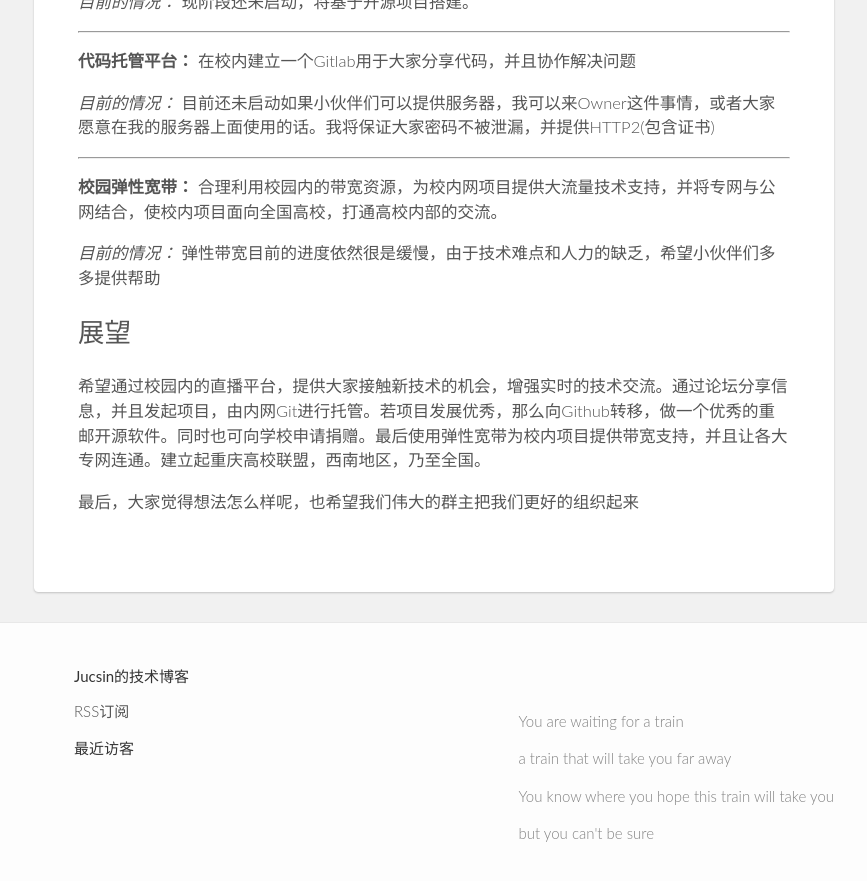
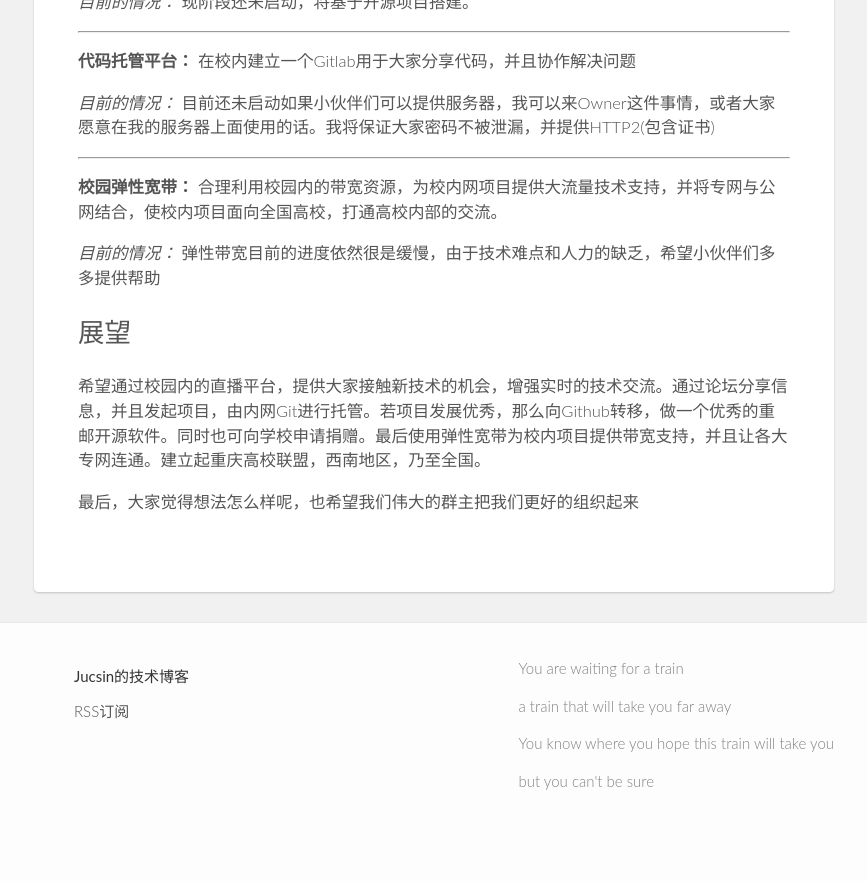
Before and after one commit to DurianSUN/blog, a Jekyll site: the page built from freeorgcqupt.md, in a window 1280 px wide and 900 px high, scrolled down 1197 px. Shown: the top 881 px of the window, without its empty margins (206-1073 px from the left). Built offline with Jekyll 4.4.1, drawn with Linux system fonts in a browser that asks for light colours; comment, search, counter and statistics services are not loaded; after the commit the page ends 2044 px from its top, so only the background shows below that.

Commit message:
修改头像文字和底部b布局

```diff
--- a/_includes/footer.html
+++ b/_includes/footer.html
@@ -15,10 +15,10 @@ var duoshuoQuery = {short_name:"jucsinyu"};
 
     <h2 class="footer-heading">{{ site.title }}</h2>
      <a class ="visit-head" href="{{ "/feed.xml" | prepend: site.baseurl }}">RSS订阅</a>
-    <p class ="visit-head">最近访客</p>
+
      <div class="footer-col-wrapper">
       <div class="footer-col footer-col-3 ">
-        <ul class="ds-recent-visitors" data-num-items="15" data-avatar-size="32"></ul>
+        <ul class="ds-recent-visitors" data-num-items="14" data-avatar-size="32"></ul>
       </div>
       <div class="footer-col footer-article">
         <p>{{ site.description }}</p>
--- a/_includes/header.html
+++ b/_includes/header.html
@@ -11,7 +11,7 @@
             <div class="ch-item ch-img-1">
               <div class="ch-info">
                 <h3>Jucsin's blog</h3>
-                <p>love  佳 <a href="http://jucsinyu.com">Android coder</a></p>
+                <p>love 5320 <a href="http://jucsinyu.com">Android coder</a></p>
               </div>
             </div>
         </ul>
```
